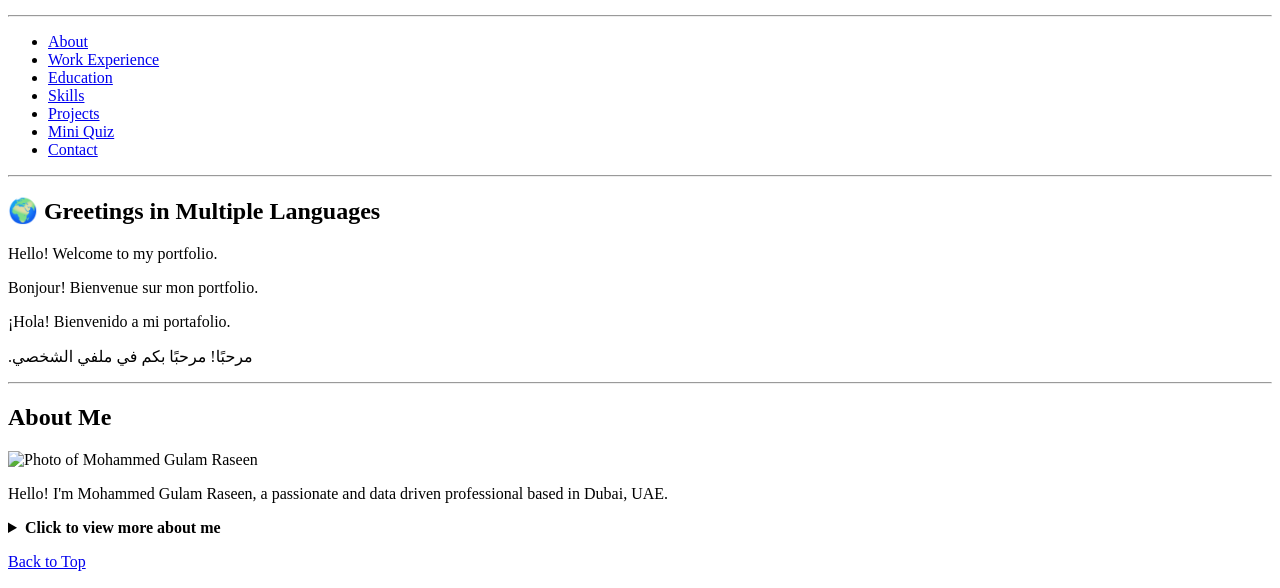
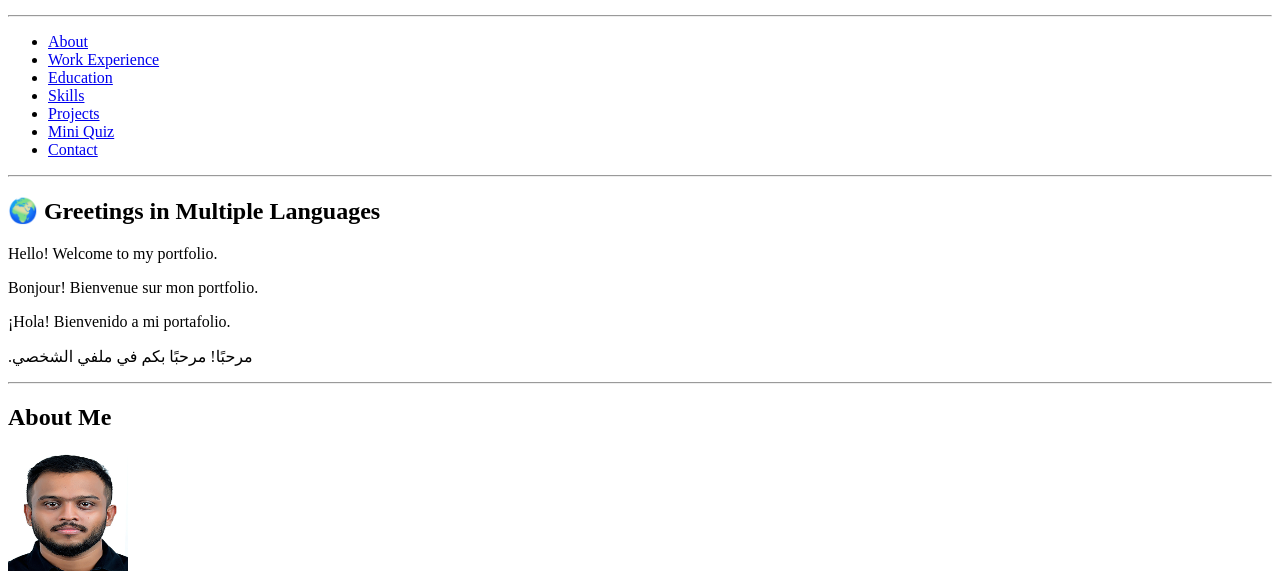
Before and after one commit to MohammedRaseen99/Raseen_Portfolio, a plain HTML site: page index.html in a window 1280 px wide. Shown: the part 190-778 px from the top of the page. Drawn offline with Linux system fonts and the light colour scheme.

Commit message:
Update index.html

```diff
--- a/index.html
+++ b/index.html
@@ -72,7 +72,7 @@
         <h2>About Me</h2>
         <div>
           <img
-            src="imgs/DigitalPhoto_MohammedGulamRaseen.jpg"
+            src="DigitalPhoto_MohammedGulamRaseen.jpg"
             alt="Photo of Mohammed Gulam Raseen"
             height="120px"
             width="120px"
```
